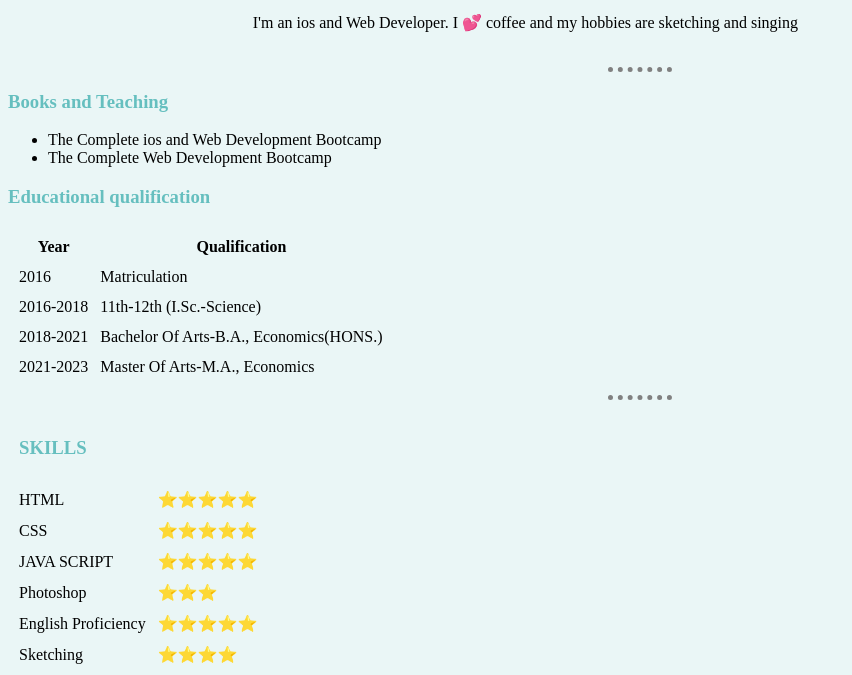
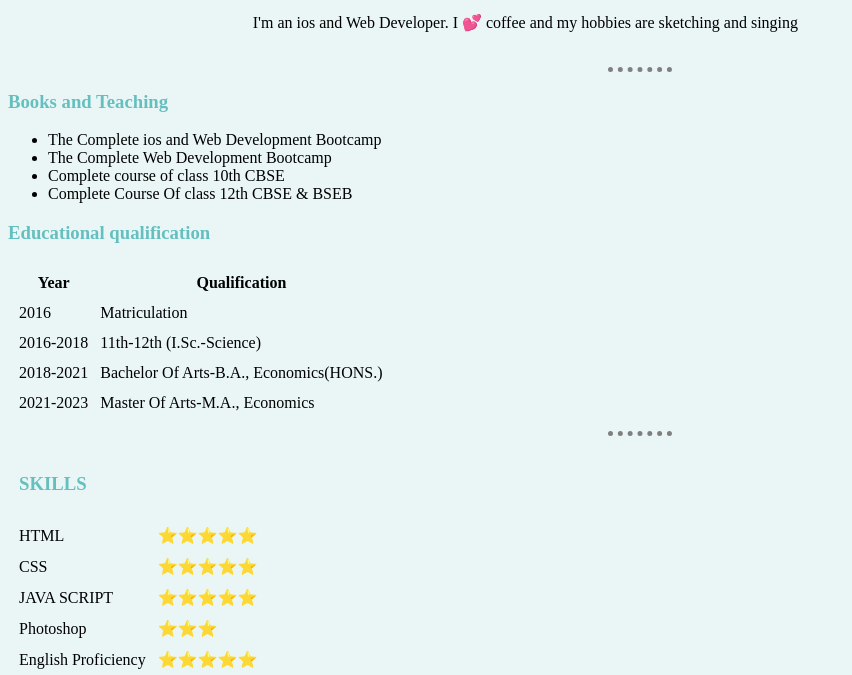
Before and after one commit to shubhamkumar8514/CVCSS, a plain HTML site: page index.html in a window 1280 px wide. Shown: the part 120-795 px from the top of the page, without its empty margins (0-852 px from the left). Drawn offline with Linux system fonts and the light colour scheme.

Commit message:
Update index.html
TEACHING COURSE ADDED

```diff
--- a/index.html
+++ b/index.html
@@ -21,6 +21,8 @@
 <ul>
     <li>The Complete ios and Web Development Bootcamp</li>
     <li>The Complete Web Development Bootcamp</li>
+    <li>Complete course of class 10th CBSE</li>
+    <li>Complete Course Of class 12th CBSE & BSEB</li>
 </ul>
 <h3>Educational qualification</h3>
 <table cellspacing="10">
```
